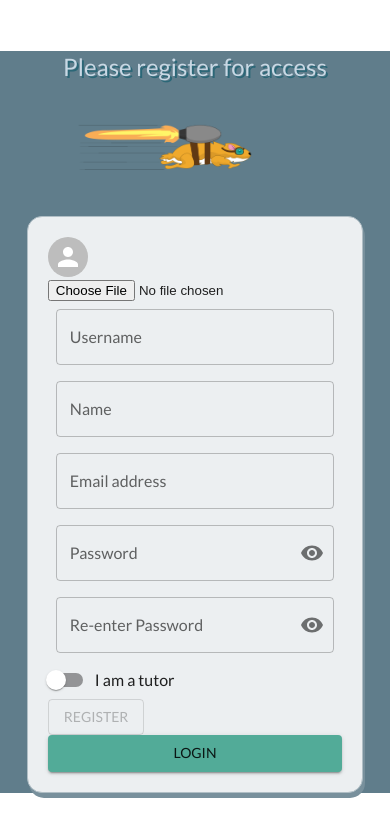
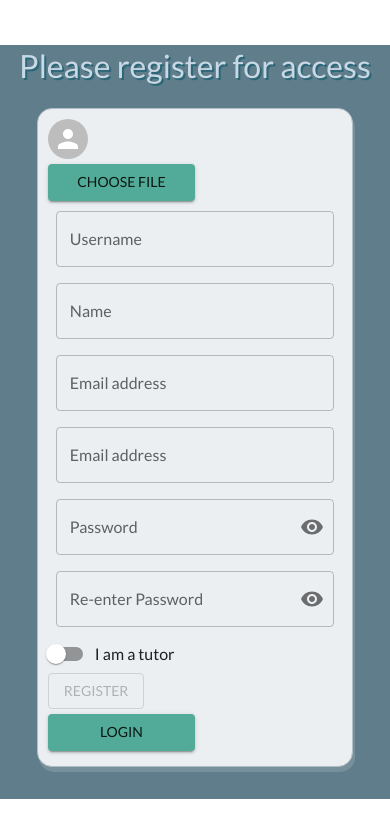
Before and after one commit to Team-Turbo-Hamster/Hamster-Help-FE, a React (Create React App) app: page /register in a window 390 px wide. Shown: the top 838 px of the page. Built offline with nearby package versions, Linux system fonts and the light colour scheme.

Commit message:
add responsive styles to register page & form

```diff
--- a/src/components/Registration.jsx
+++ b/src/components/Registration.jsx
@@ -9,10 +9,9 @@ import {
   IconButton,
   Alert,
   Avatar,
-  Snackbar,
 } from "@mui/material";
 import CloseIcon from "@mui/icons-material/Close";
-import useStyles from "../styles/components/registerForm.styles.jsx";
+import useStyles from "../styles/components/registerForm.styles";
 
 import { Visibility, VisibilityOff } from "@mui/icons-material";
 import { useState } from "react";
@@ -20,6 +19,7 @@ import { registerUser } from "../utils/authRequests";
 import { useNavigate } from "react-router-dom";
 
 const NewUserForm = () => {
+  const classes = useStyles();
   const [values, setValues] = useState({
     username: "",
     password: "",
@@ -150,13 +150,24 @@ const NewUserForm = () => {
 
   return (
     <form id="registerForm" onSubmit={handleSubmit}>
-      <Avatar src={values.avatar} />
+      <Avatar className={classes.avatar} src={values.avatar} />
 
-      <input accept=".png, .jpg, .jpeg" type="file" name="avatar" onChange={handleFileInputChange} />
+      <Button
+        className={classes.button}
+        variant="contained"
+        component="label"
+        accept=".png, .jpg, .jpeg"
+        type="file"
+        name="avatar"
+        onChange={handleFileInputChange}
+      >
+        Choose File
+        <input type="file" hidden />
+      </Button>
       <br />
       {/* Username field */}
       {/* _______________________________________________________ */}
-      <FormControl sx={{ m: 1, width: "30ch" }}>
+      <FormControl sx={{ m: 1, width: "30ch", marginTop: "5px" }}>
         <InputLabel>Username</InputLabel>
         <OutlinedInput
           id="usernameField"
@@ -172,6 +183,23 @@ const NewUserForm = () => {
         <InputLabel>Name</InputLabel>
         <OutlinedInput
           id="nameField"
+          label="Name"
+          helpertext="Please enter your name"
+          onBlur={handleBlur("name")}
+          onChange={handleChange("name")}
+        />
+        {handleHelperText("name", "name must be 4-15 characters long")}
+      </FormControl>
+      <br />
+      {/* Email field*/}
+      {/* _______________________________________________________ */}
+      <FormControl sx={{ m: 1, width: "30ch" }}>
+        <InputLabel>Email address</InputLabel>
+        <OutlinedInput
+          id="emailField"
+          label="Email address"
+          helpertext="Please enter your email address"
+          onBlur={handleBlur("email")}
           label="Name"
           helpertext="Please enter your name"
           onBlur={handleBlur("name")}
--- a/src/pages/Register.jsx
+++ b/src/pages/Register.jsx
@@ -22,14 +22,19 @@ const Register = () => {
           </Grid>
         </Stack>
       </Grid>
-      <Grid item className={classes.bodyRight}>
-        <Stack className={classes.formStack}>
-          <div>
+      <Grid container className={classes.bodyRight}>
+        <Stack>
+          <Grid item>
+            <Typography className={classes.mobileTitleText} variant="h5">
+              Please register for access
+            </Typography>
+          </Grid>
+          <Grid item className={classes.formStack}>
             <Registration />
-          </div>
-          <Button variant="contained" onClick={() => navigate("/login")}>
-            Login
-          </Button>
+            <Button className={classes.button} variant="contained" onClick={() => navigate("/login")}>
+              Login
+            </Button>
+          </Grid>
         </Stack>
       </Grid>
     </Grid>
--- /dev/null
+++ b/src/styles/components/registerForm.styles.js
@@ -0,0 +1,11 @@
+import { makeStyles } from "@mui/styles";
+
+const useStyles = makeStyles((theme) => ({
+  button: {
+    width: "50%",
+    marginTop: "5px",
+    marginBottom: "5px",
+  },
+}));
+
+export default useStyles;
--- a/src/styles/components/registerForm.styles.jsx
+++ /dev/null
@@ -1,8 +0,0 @@
-import {makeStyles} from '@mui/styles'
-
-const useStyles = makeStyles((theme) => ({
-
-})
-)
-
-export default useStyles;
--- a/src/styles/pages/register.styles.js
+++ b/src/styles/pages/register.styles.js
@@ -8,7 +8,7 @@ const useStyles = makeStyles((theme) => ({
     },
     alignItems: "center",
     justifyContent: "center",
-    height: "100vh",
+    minHeight: "100vh",
   },
   titleContainer: {
     display: "flex",
@@ -20,7 +20,12 @@ const useStyles = makeStyles((theme) => ({
   },
 
   smallTitleText: {
-    display: "flex",
+    [theme.breakpoints.down("md")]: {
+      fontSize: "2rem",
+    },
+    fontSize: "3rem",
+    fontWeight: 800,
+    direction: "column",
     alignItems: "center",
     justifyContent: "center",
     textAlign: "center",
@@ -30,8 +35,11 @@ const useStyles = makeStyles((theme) => ({
 
   bodyLeft: {
     [theme.breakpoints.down("md")]: {
+      display: "none",
       minHeight: "5vh",
       width: "100%",
+      paddingTop: "20px",
+      paddingBottom: "19px",
     },
     width: "50%",
     minHeight: "100vh",
@@ -43,7 +51,7 @@ const useStyles = makeStyles((theme) => ({
 
   logo: {
     [theme.breakpoints.down("md")]: {
-      maxHeight: "15vh",
+      display: "none",
     },
     paddingRight: theme.spacing(8),
   },
@@ -52,6 +60,7 @@ const useStyles = makeStyles((theme) => ({
     [theme.breakpoints.down("md")]: {
       minHeight: "50vh",
       background: theme.palette.secondary.main,
+      paddingBottom: "12px",
     },
     width: "100%",
     [theme.breakpoints.up("md")]: {
@@ -65,12 +74,39 @@ const useStyles = makeStyles((theme) => ({
   },
 
   formStack: {
-    padding: "20px",
+    overflow: "auto",
+    alignItems: "center",
+    justifyContent: "center",
+    margin: "20px",
+    padding: "10px",
     border: "1px solid #b0bec5",
     borderRadius: "15px",
     boxShadow: "2px 5px #78909c",
     background: theme.palette.secondary.light,
   },
+
+  avatar: {
+    boxShadow: "2px 5px #78909c",
+  },
+
+  mobileTitleText: {
+    [theme.breakpoints.up("md")]: {
+      display: "none",
+    },
+    fontSize: "2rem",
+    direction: "column",
+    alignItems: "center",
+    justifyContent: "center",
+    textAlign: "center",
+    textShadow: "2px 2px #2b6777",
+    color: theme.palette.primary.light,
+  },
+
+  button: {
+    width: "50%",
+    marginTop: "5px",
+    marginBottom: "5px",
+  },
 }));
 
 export default useStyles;
```
